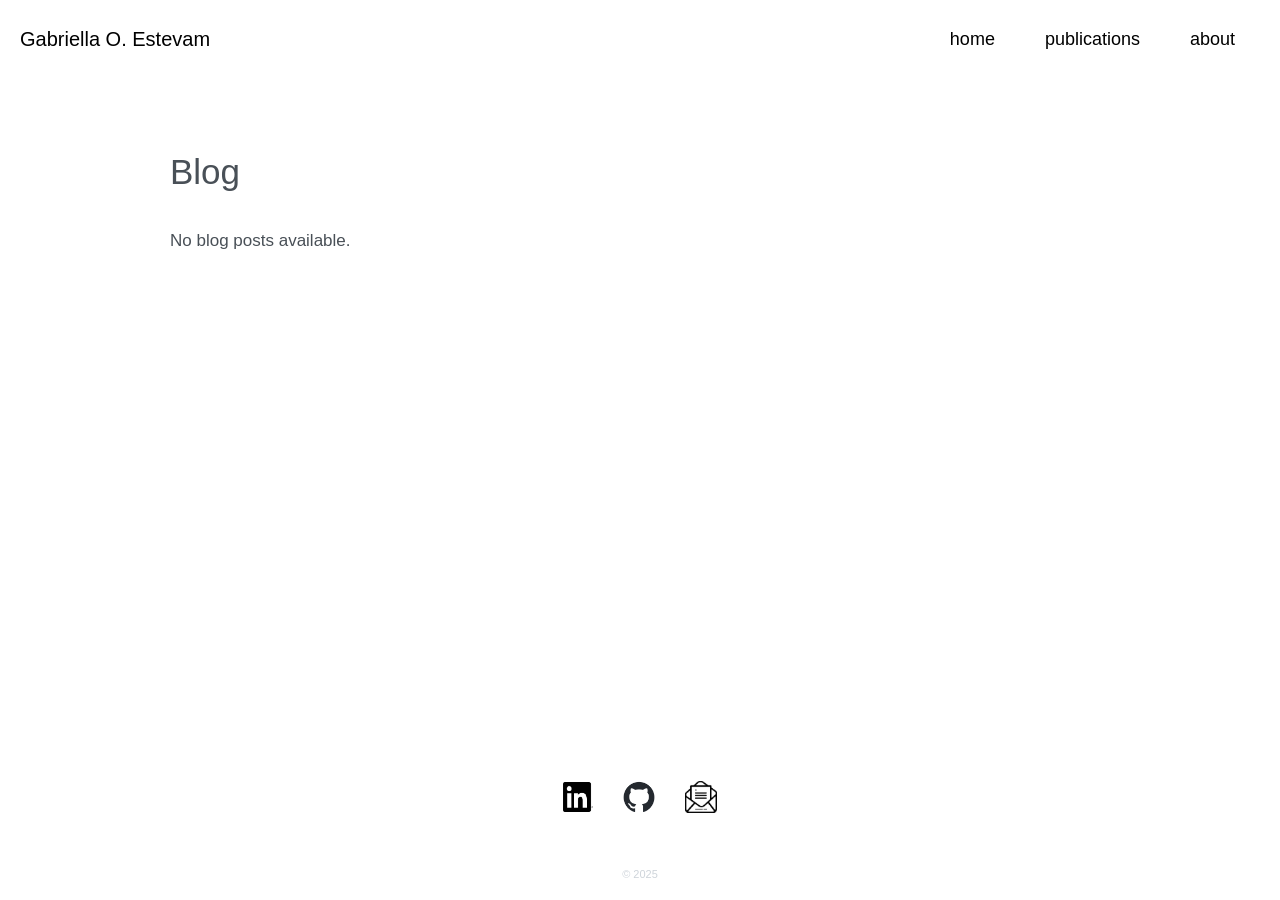
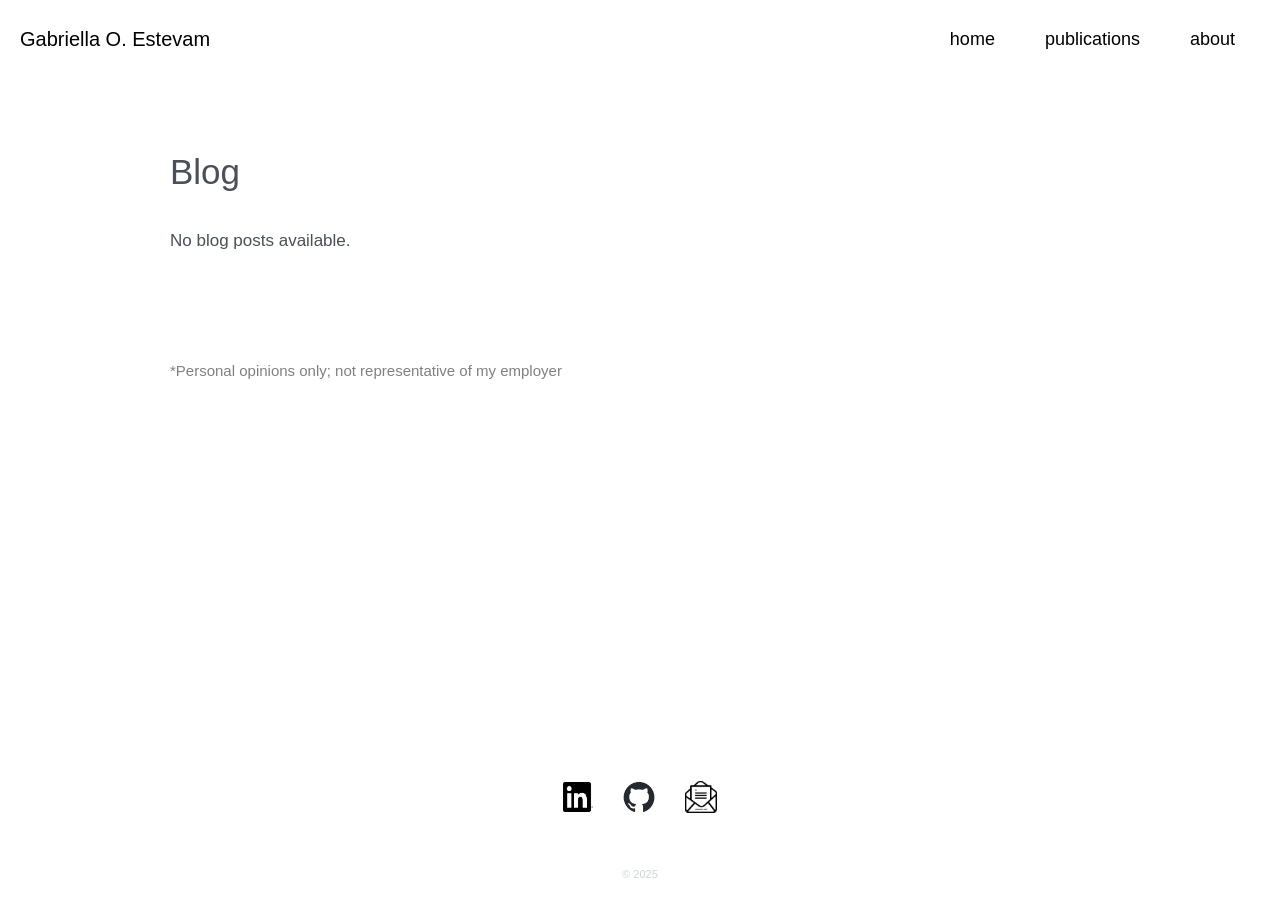
Before and after one commit to gestevam/gestevam.github.io, a Jekyll site: the page built from blog.md, in a window 1280 px wide. Built offline with Jekyll 4.4.1, drawn with Linux system fonts in a browser that asks for light colours.

Commit message:
Update blog.md

```diff
--- a/blog.md
+++ b/blog.md
@@ -22,4 +22,13 @@ permalink: /blog/
     <p>No blog posts available.</p>
   {% endif %}
 
+  <!-- caveat -->
+  <div class="row">
+  <div class="col-md-6">
+    <p style="font-size: 15px; color: gray; margin-top: 100px;">
+      *Personal opinions only; not representative of my employer
+    </p>
+  </div>
 </div>
+
+</div>
```
